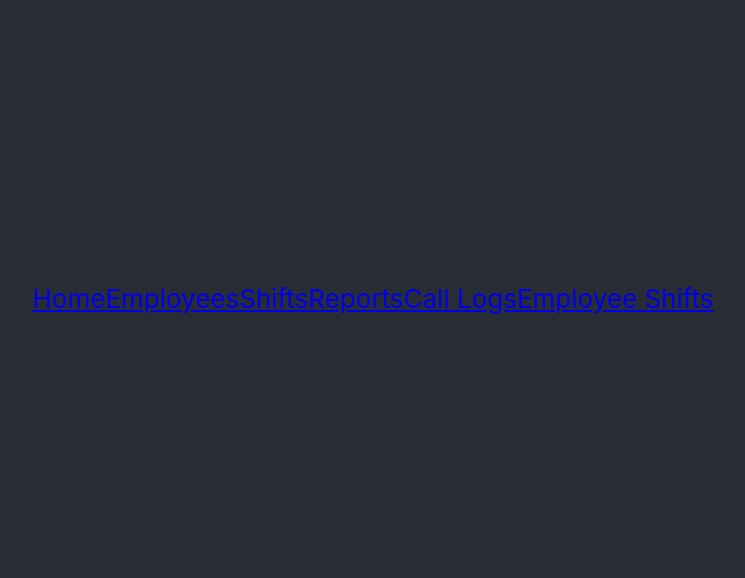
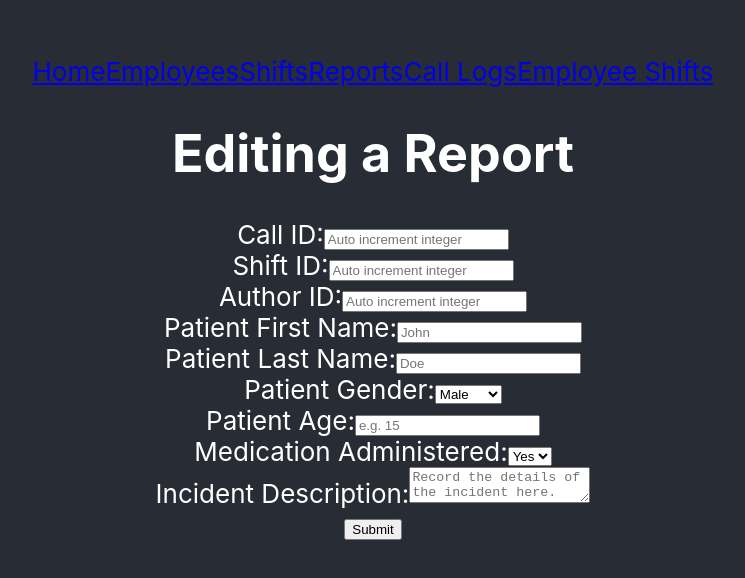
Before and after one commit to jadonprocter/group62_cs340, a React (Create React App) app in the folder emergency-response-ui/: page /editreport in a window 1280 px wide. Shown: the part 102-680 px from the top of the page, without its empty margins (267-1012 px from the left). Built offline with nearby package versions, Linux system fonts and the light colour scheme.

Commit message:
Added functionality to pass in report to edit when user clicks on edit button

```diff
--- a/emergency-response-ui/src/App.js
+++ b/emergency-response-ui/src/App.js
@@ -16,6 +16,7 @@ import { useState } from "react";
 
 function App() {
   const [employeeToEdit, setEmployeeToEdit] = useState();
+  const [reportToEdit, setReportToEdit] = useState()
 
   return (
     <div className="App">
@@ -44,10 +45,13 @@ function App() {
             <EmployeeShiftPage />
           </Route>
           <Route path="/reports">
-            <ReportsPage />
+            <ReportsPage setReportToEdit={setReportToEdit} />
           </Route>
           <Route path="/createreport">
             <CreateReport />
+          </Route>
+          <Route path="/editreport">
+            <CreateReport reportToEdit={reportToEdit}/>
           </Route>
           <Route path="/call-logs">
             <CallLogsPage />
--- a/emergency-response-ui/src/components/ReportComponents/ReportForm.js
+++ b/emergency-response-ui/src/components/ReportComponents/ReportForm.js
@@ -1,25 +1,24 @@
 import React, {useState} from "react";
 import {useHistory} from 'react-router-dom'
 
-function ReportForm({reporttoedit}) {
-
+function ReportForm({reportToEdit}) {
     const history = useHistory()
 
     //define starting conditions for the form based on if a report was passed in
 
-    const [callID, setcallID] = useState(reporttoedit != null ? reporttoedit.callID : '')
-    const [shiftID, setshiftID] = useState(reporttoedit != null ? reporttoedit.shiftID : '')
-    const [authorID, setauthorID] = useState(reporttoedit != null ? reporttoedit.authorID : 'lb')
-    const [patientFirstName, setpatientFirstName] = useState(reporttoedit != null ? reporttoedit.patientFirstName : '')
-    const [patientLastName, setpatientLastName] = useState(reporttoedit != null ? reporttoedit.patientLastName : '')
-    const [patientGender, setpatientGender] = useState(reporttoedit != null ? reporttoedit.patientGender : '')
-    const [patientAge, setpatientAge] = useState(reporttoedit != null ? reporttoedit.patientAge : '')
-    const [incidentDesc, setincidentDesc] = useState(reporttoedit != null ? reporttoedit.incidentDesc : '')
-    const [medicationFlag, setmedicationFlag] = useState(reporttoedit != null ? reporttoedit.medicationFlag : '')
+    const [callID, setcallID] = useState(reportToEdit != null ? reportToEdit.callID : '')
+    const [shiftID, setshiftID] = useState(reportToEdit != null ? reportToEdit.shiftID : '')
+    const [authorID, setauthorID] = useState(reportToEdit != null ? reportToEdit.authorID : 'lb')
+    const [patientFirstName, setpatientFirstName] = useState(reportToEdit != null ? reportToEdit.patientFirstName : '')
+    const [patientLastName, setpatientLastName] = useState(reportToEdit != null ? reportToEdit.patientLastName : '')
+    const [patientGender, setpatientGender] = useState(reportToEdit != null ? reportToEdit.patientGender : '')
+    const [patientAge, setpatientAge] = useState(reportToEdit != null ? reportToEdit.patientAge : '')
+    const [incidentDesc, setincidentDesc] = useState(reportToEdit != null ? reportToEdit.incidentDesc : '')
+    const [medicationFlag, setmedicationFlag] = useState(reportToEdit != null ? reportToEdit.medicationFlag : '')
 
     //set the flag for if a new report is being created or if one is being updated
     let newFlag = false
-    if (reporttoedit == null) {
+    if (reportToEdit == null) {
         newFlag = true
     }
 
--- a/emergency-response-ui/src/components/ReportComponents/ReportTable.js
+++ b/emergency-response-ui/src/components/ReportComponents/ReportTable.js
@@ -1,13 +1,14 @@
 import React from "react";
 import ReportTableRow from "./ReportTableRow";
 
-function ReportTable({ afterreports }) {
+function ReportTable({ afterreports, editReport }) {
   return (
     <div>
       <table>
         <thead>
           <tr>
             <th>Report ID</th>
+            <th>Call ID</th>
             <th>Shift ID</th>
             <th>Author ID</th>
             <th>Patient First Name</th>
@@ -24,6 +25,7 @@ function ReportTable({ afterreports }) {
           {afterreports.map((afterreport) => (
             <ReportTableRow
               afterreport={afterreport}
+              editReport={editReport}
               key={afterreport.reportID}
             ></ReportTableRow>
           ))}
--- a/emergency-response-ui/src/components/ReportComponents/ReportTableRow.js
+++ b/emergency-response-ui/src/components/ReportComponents/ReportTableRow.js
@@ -1,9 +1,10 @@
 import React from "react";
 
-function ReportTableRow({afterreport}) {
+function ReportTableRow({afterreport, editReport}) {
     return(
         <tr>
             <td>{afterreport.reportID}</td>
+            <td>{afterreport.callID}</td>
             <td>{afterreport.shiftID}</td>
             <td>{afterreport.authorID}</td>
             <td>{afterreport.patientFirstName}</td>
@@ -12,7 +13,7 @@ function ReportTableRow({afterreport}) {
             <td>{afterreport.patientAge}</td>
             <td>{afterreport.medicationFlag}</td>
             <td>{afterreport.incidentDesc}</td>
-            <td><button>Edit</button></td>
+            <td><button onClick={() => editReport(afterreport)}>Edit</button></td>
             <td><button>Delete</button></td>
         </tr>
     )
--- a/emergency-response-ui/src/pages/ReportPages/CreateReport.js
+++ b/emergency-response-ui/src/pages/ReportPages/CreateReport.js
@@ -1,13 +1,23 @@
 import React from "react";
 import ReportForm from "../../components/ReportComponents/ReportForm";
 
-function CreateReport() {
+function CreateReport({reportToEdit}) {
+    if (reportToEdit === null) {
         return (
             <div>
                 <h1>Creating New Report</h1>
                 <ReportForm></ReportForm>
             </div>
         )
+    } else {
+        return (
+            <div>
+                <h1>Editing a Report</h1>
+                <ReportForm reportToEdit={reportToEdit}></ReportForm>
+            </div>
+        )
+    }
+
 }
 
 export default CreateReport
--- a/emergency-response-ui/src/pages/ReportPages/ReportsPage.js
+++ b/emergency-response-ui/src/pages/ReportPages/ReportsPage.js
@@ -1,10 +1,11 @@
 import React from "react";
 import { useState, useEffect } from "react";
-import { Link } from "react-router-dom";
+import { Link, useHistory } from "react-router-dom";
 import ReportSearch from "../../components/ReportComponents/ReportSearch";
 import ReportTable from "../../components/ReportComponents/ReportTable";
 
-function ReportsPage() {
+function ReportsPage({setReportToEdit}) {
+    const history = useHistory()
     // define reports to pass in to table
     const [afterreports, setafterReports] = useState([])
 
@@ -14,6 +15,7 @@ function ReportsPage() {
         const demoReports = [
             {
             reportID: 1234,
+            callID: 89743,
             shiftID: 1234,
             authorID: 1234,
             patientFirstName: "John",
@@ -25,6 +27,7 @@ function ReportsPage() {
             },
             {
             reportID: 2352,
+            callID: 987234,
             shiftID: 9875,
             authorID: 2134,
             patientFirstName: "Jane",
@@ -42,12 +45,17 @@ function ReportsPage() {
         loadReports();
     }, []);
 
+    function editReport(reportToEdit) {
+        setReportToEdit(reportToEdit)
+        history.push('/editreport')
+    }
+
     return (
         <div>
             <h1>Reports</h1>
             {/*insert the table of existing reports here, have a link to creating a new report at the
             bottom. Pass in reports list to report table for population. */}
-            <ReportTable afterreports={afterreports} />
+            <ReportTable afterreports={afterreports} editReport={editReport} />
             <Link to='/createreport'>Create New Report</Link>
             <ReportSearch />
         </div>
```
Lines whose indentation alone changed are shown as unchanged.
